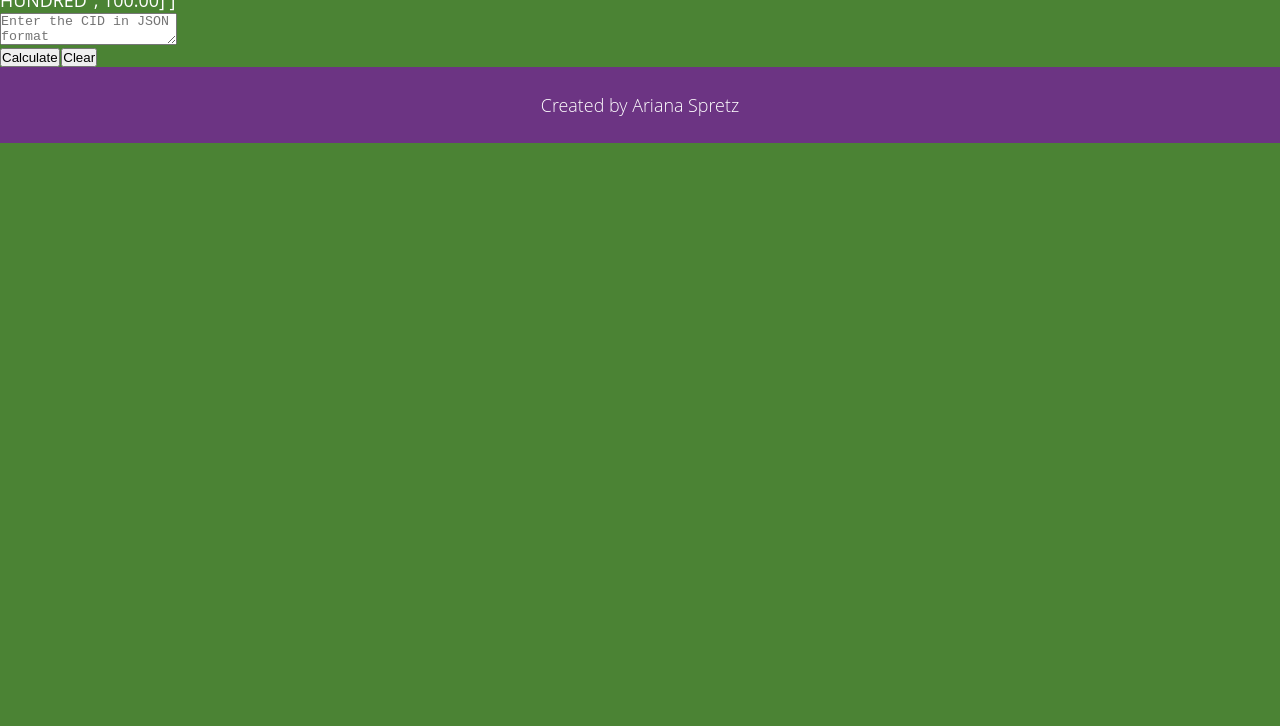
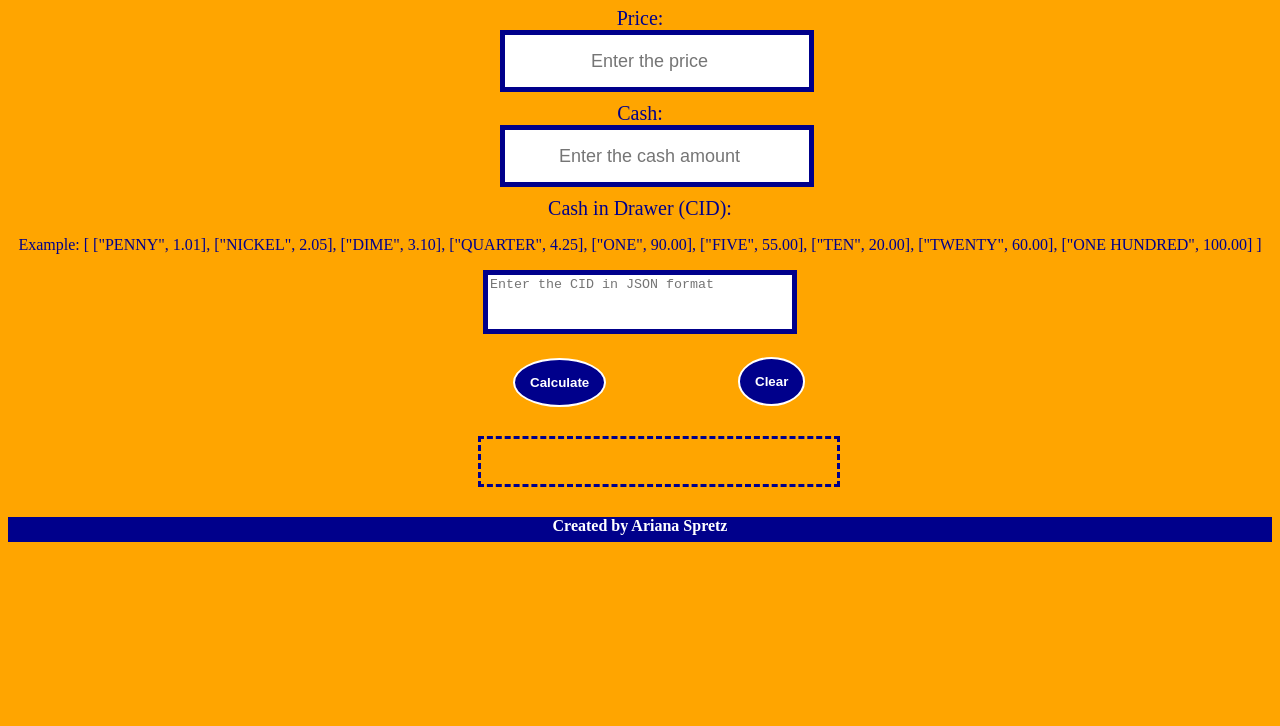
Before and after one commit to arispretz/Cash-Register, a plain HTML site: page index.html in a window 1280 px wide. Shown: the part 74-800 px from the top of the page. Drawn offline with Linux system fonts and the light colour scheme.

Commit message:
Update style.css

```diff
--- a/style.css
+++ b/style.css
@@ -1,159 +1,102 @@
-:root {
-  --main-purple: #6C3483;
-  --main-maroon: #834434;
-  --main-green: #4B8334;
-  --main-white: #ffffff;
-  --main-darkgrey: #1f1f1f;
-}
-
-* {
+html {
   margin: 0;
   padding: 0;
 }
 
-*::before,
-*::after {
-  box-sizing: inherit;
+body {
+  background-color: orange;
+  color: darkblue;
+  text-align: center;
+  display: block;
+  justify-content: center;
 }
 
-html {
-  box-sizing: border-box;
-  font-family:'Open Sans', sans-serif;
-  font-size: 40%;
-  scroll-behavior: smooth;
-  overflow-x: hidden;
+h1 {
+  padding: 12px;
+  color: darkblue;
+  margin-top: 10px;
+  margin-bottom: 10px;
 }
 
-@media (max-width: 75em) {
-  html {
-    font-size: 60%;
-  }
+input {
+  border: 5px solid darkblue;
+  display: block;
+  margin-bottom: 10px;
+  margin-left: 492px;
+  height: 50px;
+  resize: none;
+  width: 300px;
+  font-size:18px;
+  color: darkblue;
+  text-align: center;
+  justify-content: center;
 }
 
-@media (max-width: 61.25em) {
-  html {
-    font-size: 50%;
-  }
+#cid {
+  height: 50px;
+  resize: none;
+  width: 300px;
+  border: 5px solid darkblue;
 }
 
-@media (max-width: 28.75em) {
-  html {
-    font-size: 45%;
-  }
+label {
+  font-size: 20px;
+  margin-bottom: 20px;
 }
 
-body {
-  font-size: 1rem;
-  font-weight: 400;
-  line-height: 1.4;
-  background-color: var(--main-green);
-  overflow-x: hidden;
+button {
+  background-color: darkblue;
+  color: white;
+  text-align: center;
+  justify-content: center;
+  padding: 15px;
+  margin-bottom: 100px;
+  margin-right: 20px;
+  display: flex;
+  border-radius: 100%;
+  border: 2px solid white;
+  font-weight: bold;
 }
 
-h2 {
-  font-weight: 100;
-  text-align: center;
-  color: var(--main-white);
-  font-size: 3.2rem
-  padding-right: 20rem;
-  marging-top: 15rem;
+#calculate {
+  margin-left: 505px;
+  margin-top: 20px;
 }
 
-p {
-  font-size: 2.8rem;
-  color: var(--main-white);
+#clear {
+  margin-left: 730px;
+  margin-top: -150px;
 }
 
-.comment {
-  color: lightgray;
+#center {
+  justify-content: center;
+  align-items: center;
 }
 
-ul {
-  list-style: none;
-}
-
-a {
-  color: var(--main-white);
-  text-decoration: none;
-}
-
-a:hover {
-  text-decoration: underline;
-}
-
-.nav {
-  display: flex;
-  justify-content: space-around;
-  position: fixed;
-  top: 0;
-  left: 0;
-  width: 100%;
-  background-color: var(--main-maroon);
-  z-index: 10;
-  font-size: 20%;
-}
-
-.nav-list {
-  display: flex;
-  margin-right: 2rem;
-}
-
-@media (max-width: 28.75em) {
-  .nav {
-    justify-content: center;
-  }
-
-  .nav-list {
-    margin: 0 1rem;
-  }
-}
-
-.nav-list a {
-  display: block;
-  font-size: 2.2rem;
-  padding: 2rem;
-}
-
-.nav-list a:hover {
-  background-color: var(--main-purple);
-}
-
-.projects-section {
-  display: flex;
+#result {
+  background-color: orange;
+  color: darkblue;
+  width: 25%;
+  border: 3px dashed darkblue;
+  font-size: 18px;
+  text-align: center;
   justify-content: center;
-  width: 100%;
-  height: 260vh;
-  text-align: center;
-  padding: 20rem 4rem;
-  background-color: var(--main-green);
-}
-
-code {
-  background-color: black;
-  color: white;
-  padding: 30px;
-  margin-right: 50px;
-  border-radius: 20px;
-  text-align: justify;
-  font-style: italic;
-}
-
-@media (max-width: 28.75em) {
-  footer {
-    flex-direction: column;
-    text-align: center;
-  }
+  align-items: center;
+  margin-top: -70px;
+  margin-bottom: 30px;
+  padding: 20px;
+  margin-left: 470px;
+  height: 5px;
+  font-weight: bold;
 }
 
 footer {
-  font-weight: 300;
-  display: flex;
-  justify-content: space-evenly;
-  padding: 2rem;
-  background-color: var(--main-purple);
-  color: var(--main-white);
+  background-color: darkblue;
+  color: white;
+  text-align: center;
+  justify-content: center;
+  margin-top: 5px;
+  margin-bottom: 5px;
+  height: 25px;
+  font-weight: bold;
 }
-
-footer > p {
-  margin: 2rem;
-}
```
